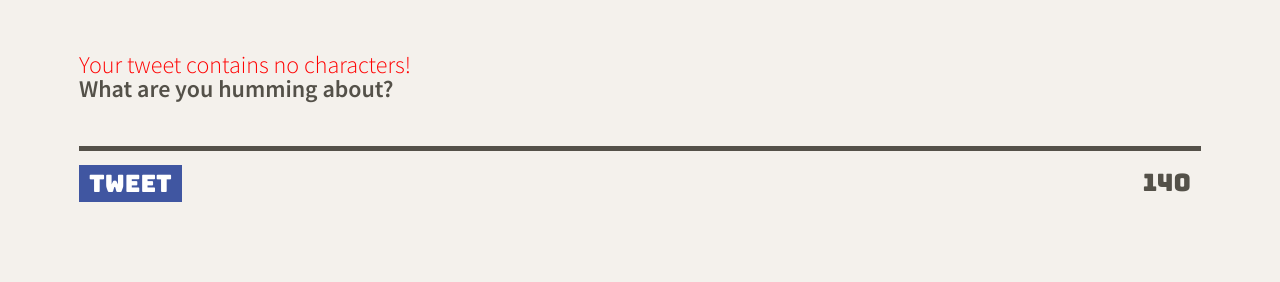
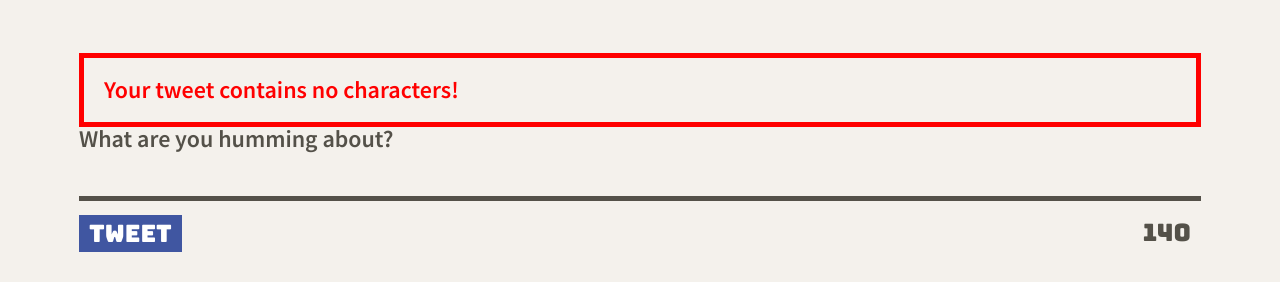
Before and after one commit to andrew-bradt/tweeter, a website: page public/index.html in a window 1280 px wide. Shown: the part 522-804 px from the top of the page. Drawn offline with nearby package versions, Linux system fonts and the light colour scheme; no server answers.

Commit message:
completed .error styling

```diff
--- a/public/styles/error.css
+++ b/public/styles/error.css
@@ -1,3 +1,6 @@
 .error {
   color: red;
+  border: 5px solid red;
+  padding: 20px;
+  font-weight: 600;
 }
```
